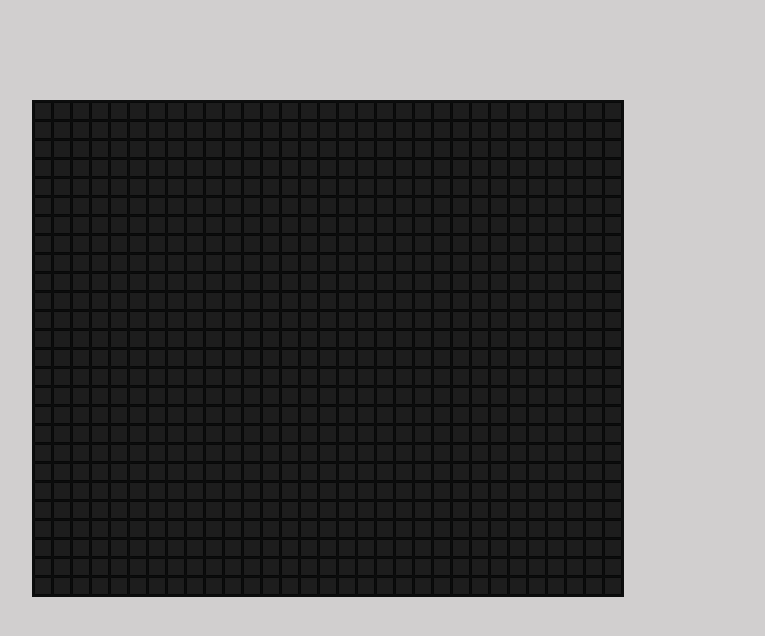
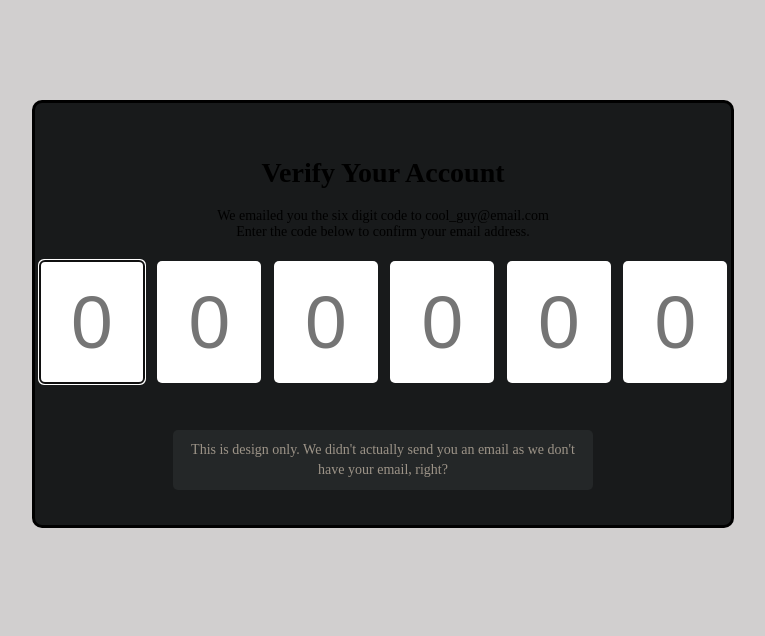
Before and after one commit to Biven160690/big_practice, a Next.js app: page / in a window 1280 px wide. Shown: the top 636 px of the page, without its empty margins (68-833 px from the left). Built offline with nearby package versions, Linux system fonts and the light colour scheme.

Commit message:
added VerifyAccount

```diff
--- a/src/app/components/50_projects/hoverBoard/styles.ts
+++ b/src/app/components/50_projects/hoverBoard/styles.ts
@@ -17,7 +17,7 @@ export const Square = styled.div<{ $color: string }>`
     background-color: #1d1d1d;
     box-shadow: rgb(0, 0, 0) 0px 0px 2px;
     cursor: pointer;
-    transition: background-color 3.8s ease, box-shadow 3.8s ease;
+    transition: background-color 3.8s, box-shadow 3.8s;
 
     &:hover {
         background-color: ${({ $color }) => $color};
--- /dev/null
+++ b/src/app/components/50_projects/verifyAccount/index.tsx
@@ -0,0 +1,218 @@
+import React from 'react';
+
+import {
+    Container,
+    Description,
+    InputContainer,
+    Input,
+    Footer,
+} from './styles';
+
+const mocks = new Array(6).fill(6);
+
+export type InputsCollection<T> = {
+    [key: number]: T;
+};
+
+export type RefType<T> = React.MutableRefObject<T>;
+
+const setInputRef = (
+    ref: HTMLInputElement | null,
+    index: number,
+    inputsCollection: RefType<InputsCollection<HTMLInputElement>>
+) => {
+    if (!ref) {
+        return;
+    }
+
+    inputsCollection.current[index] = ref;
+};
+
+export const VerifyAccount = () => {
+    const inputsCollection = React.useRef<InputsCollection<HTMLInputElement>>(
+        {}
+    );
+    const inputsContainer = React.useRef<HTMLDivElement | null>(null);
+
+    React.useEffect(() => {
+        let timeOutId: NodeJS.Timeout;
+        const handleEvent = (event: KeyboardEvent) => {
+            const { key } = event;
+            const container = inputsContainer.current;
+
+            if (!container) {
+                return;
+            }
+
+            if (Number(key) >= 0 && Number(key) <= 9) {
+                const inputsList = container.querySelectorAll('input');
+                const currentInput = Array.from(inputsList).findIndex(
+                    (input) => input === document.activeElement
+                );
+
+                inputsCollection.current[currentInput].value = '';
+                timeOutId = setTimeout(
+                    () => inputsCollection.current[currentInput + 1]?.focus(),
+                    10
+                );
+            }
+        };
+
+        window.addEventListener('keydown', handleEvent);
+
+        return () => {
+            window.removeEventListener('keydown', handleEvent);
+            clearTimeout(timeOutId);
+        };
+    }, []);
+
+    return (
+        <Container>
+            <Description>
+                <h1>Verify Your Account</h1>
+                <p>
+                    We emailed you the six digit code to cool_guy@email.com
+                    <br />
+                    Enter the code below to confirm your email address.
+                </p>
+            </Description>
+            <InputContainer ref={inputsContainer}>
+                {mocks.map((_, index) => (
+                    <Input
+                        key={index}
+                        placeholder="0"
+                        type="number"
+                        required
+                        autoFocus={!index}
+                        ref={(link) =>
+                            setInputRef(link, index, inputsCollection)
+                        }
+                    />
+                ))}
+            </InputContainer>
+            <Footer>
+                This is design only. We didn&apos;t actually send you an email
+                as we don&apos;t have your email, right?
+            </Footer>
+        </Container>
+    );
+};
+
+
+// export type RefType<T> = React.MutableRefObject<T>;
+
+// const getInputValue = (
+//     value: string,
+//     prevInputValue: RefType<InputsCollection<string>>,
+//     index: number
+// ) => {
+//     const prevValue = prevInputValue.current[index];
+
+//     if (!prevValue) {
+//         prevInputValue.current[index] = value;
+//         return value;
+//     }
+
+//     const [item] = value.split('').filter((value) => value !== prevValue);
+
+//     return (prevInputValue.current[index] = item || prevValue);
+// };
+
+// const updateInput = (
+//     inputsCollection: RefType<InputsCollection<HTMLInputElement>>,
+//     index: number,
+//     value: string = ''
+// ) => {
+//     inputsCollection.current[index].value = value;
+//     inputsCollection.current[index + 1]?.focus();
+// };
+
+// const setInputRef = (
+//     ref: HTMLInputElement | null,
+//     index: number,
+//     inputsCollection: RefType<InputsCollection<HTMLInputElement>>
+// ) => {
+//     if (!ref) {
+//         return;
+//     }
+
+//     inputsCollection.current[index] = ref;
+// };
+
+// export const VerifyAccount = () => {
+//     const inputsCollection = React.useRef<InputsCollection<HTMLInputElement>>(
+//         {}
+//     );
+//     const prevInputValue = React.useRef<InputsCollection<string>>({});
+//     const inputsContainer = React.useRef<HTMLDivElement | null>(null);
+
+//     const handleChange = (
+//         currentInput: number,
+//         event: React.ChangeEvent<HTMLInputElement>
+//     ) => {
+//         const { value } = event.target;
+
+//         updateInput(
+//             inputsCollection,
+//             currentInput,
+//             getInputValue(value, prevInputValue, currentInput)
+//         );
+//     };
+
+//     React.useEffect(() => {
+//         const handleEvent = (event: KeyboardEvent) => {
+//             const { key } = event;
+//             const container = inputsContainer.current;
+
+//             if (!(container && key === SPACEBAR)) {
+//                 return;
+//             }
+
+//             const inputsList = container.querySelectorAll('input');
+//             const currentInput = Array.from(inputsList).findIndex(
+//                 (input) => input === document.activeElement
+//             );
+
+//             updateInput(inputsCollection, currentInput);
+//         };
+
+//         window.addEventListener('keydown', handleEvent);
+
+//         return () => {
+//             window.removeEventListener('keydown', handleEvent);
+//         };
+//     }, []);
+
+//     return (
+//         <Container>
+//             <Description>
+//                 <h1>Verify Your Account</h1>
+//                 <p>
+//                     We emailed you the six digit code to cool_guy@email.com
+//                     <br />
+//                     Enter the code below to confirm your email address.
+//                 </p>
+//             </Description>
+//             <InputContainer ref={inputsContainer}>
+//                 {mocks.map((_, index) => (
+//                     <Input
+//                         key={index}
+//                         placeholder="0"
+//                         maxLength={2}
+//                         type="number"
+//                         required
+//                         autoFocus={!index}
+//                         ref={(link) =>
+//                             setInputRef(link, index, inputsCollection)
+//                         }
+//                         onChange={(event) => handleChange(index, event)}
+//                     />
+//                 ))}
+//             </InputContainer>
+//             <Footer>
+//                 This is design only. We didn&apos;t actually send you an email
+//                 as we don&apos;t have your email, right?
+//             </Footer>
+//         </Container>
+//     );
+// };
--- /dev/null
+++ b/src/app/components/50_projects/verifyAccount/styles.ts
@@ -0,0 +1,59 @@
+import styled from 'styled-components';
+
+export const Container = styled.div`
+    background-color: rgb(24, 26, 27);
+    border-color: rgb(140, 130, 115);
+    border: 3px #000 solid;
+    border-radius: 10px;
+    padding: 35px;
+    max-width: 1000px;
+    text-align: center;
+`;
+
+export const Description = styled.div`
+    margin-top: 10px;
+`;
+
+export const InputContainer = styled.div`
+    margin-top: 10px;
+    width: 100%;
+    display: flex;
+    justify-content: center;
+    align-items: center;
+`;
+
+export const Input = styled.input`
+    border-radius: 5px;
+    font-size: 75px;
+    height: 120px;
+    width: 100px;
+    margin: 1%;
+    text-align: center;
+    font-weight: 300;
+    border: none;
+
+    &:valid {
+        border: 1px solid blue;
+    }
+
+    &:focus {
+        border: 1px solid #eee;
+    }
+
+    &::-webkit-outer-spin-button,
+    &::-webkit-inner-spin-button {
+        display: none;
+    }
+`;
+
+export const Footer = styled.div`
+    margin-top: 40px;
+    display: inline-block;
+    padding: 10px;
+    line-height: 20px;
+    max-width: 400px;
+    color: #777;
+    border-radius: 5px;
+    background-color: rgb(36, 39, 40);
+    color: rgb(157, 148, 136);
+`;
--- a/src/app/page.module.scss
+++ b/src/app/page.module.scss
@@ -168,6 +168,7 @@
 .passwordGenerator,
 .goodCheapFast,
 .animatedCountdown,
-.hoverBoard {
+.hoverBoard,
+.verifyAccount {
   margin: 30px;
 }
--- a/src/app/page.tsx
+++ b/src/app/page.tsx
@@ -36,6 +36,7 @@ import { NotesApp } from './components/50_projects/notesApp';
 import { AnimatedCountdown } from './components/50_projects/animatedCountdown';
 import { ImageCarousel } from './components/50_projects/imageCarousel';
 import { HoverBoard } from './components/50_projects/hoverBoard';
+import { VerifyAccount } from './components/50_projects/verifyAccount';
 
 export default function App() {
     return (
@@ -140,8 +141,12 @@ export default function App() {
                 {/* <div className={styles.imageCarousel}>
                     <ImageCarousel />
                 </div> */}
-                <div className={styles.hoverBoard}>
+                {/* <div className={styles.hoverBoard}>
                     <HoverBoard />
+                </div> */}
+
+                <div className={styles.verifyAccount}>
+                    <VerifyAccount/>
                 </div>
             </div>
         </div>
```
